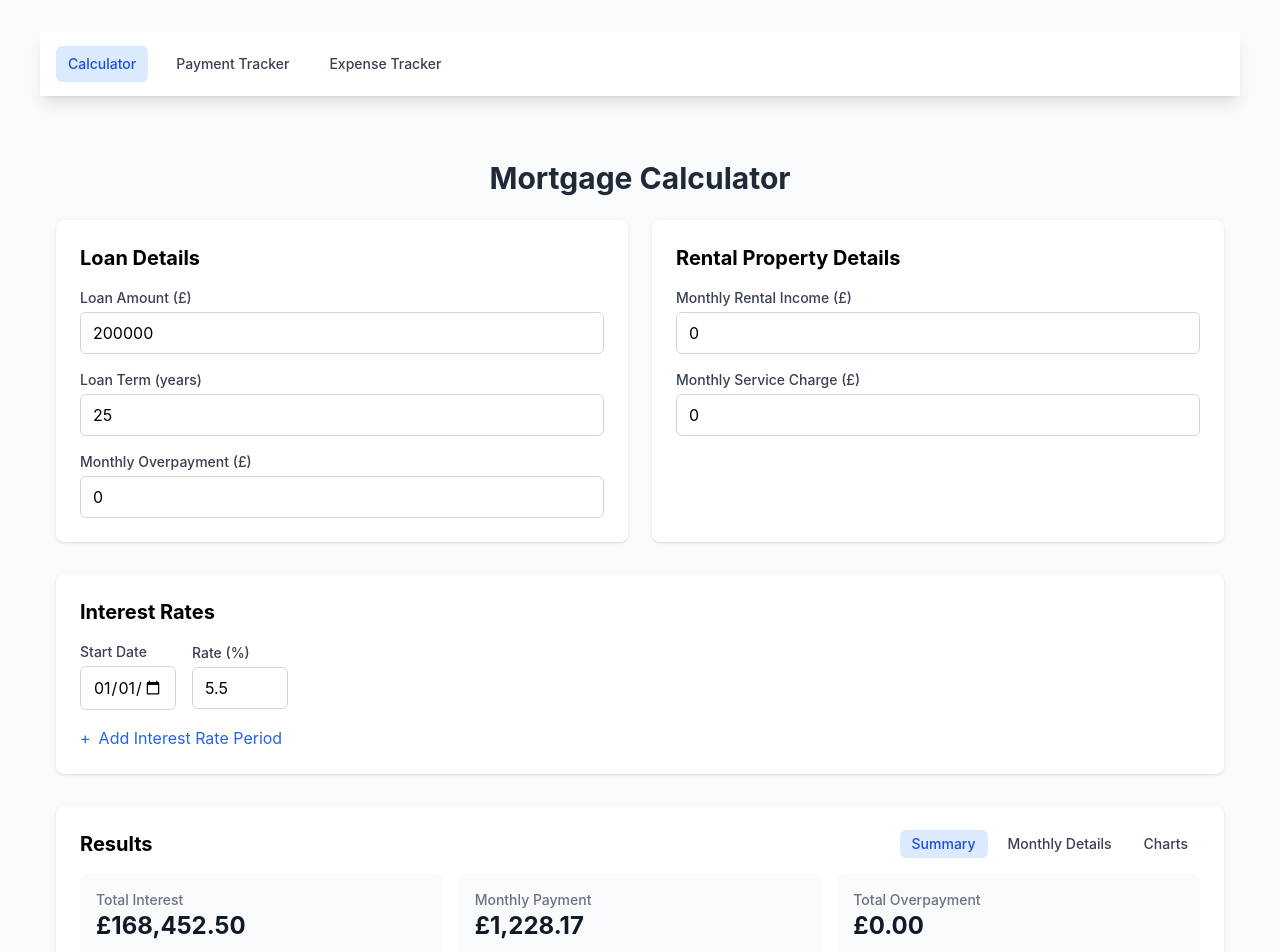
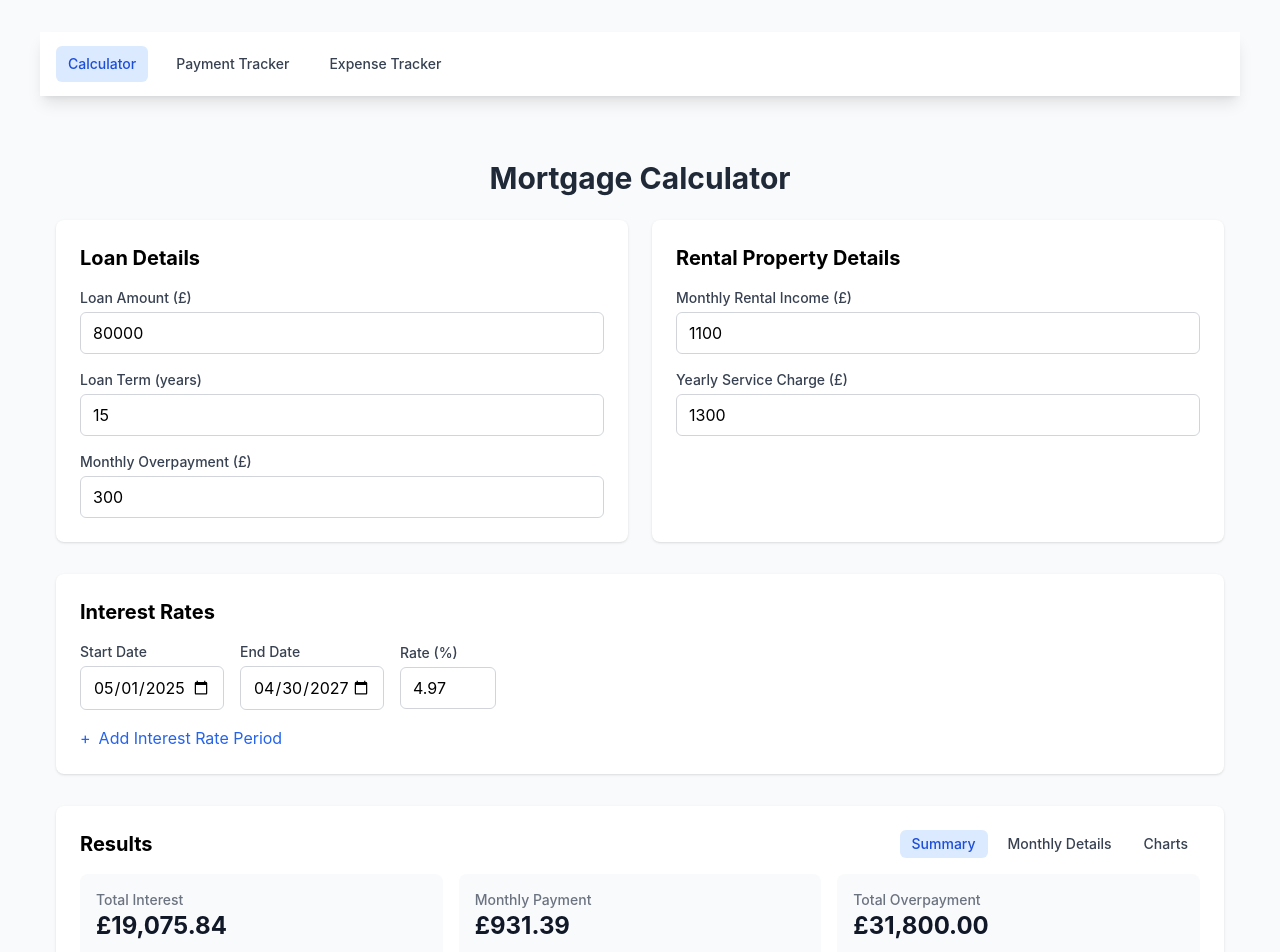
Before and after one commit to jjmountain/mortgage-payment-tracker, a React (Vite) app: page / in a window 1280 px wide. Shown: the top 952 px of the page. Built offline with nearby package versions, Linux system fonts and the light colour scheme.

Commit message:
update defaults

```diff
--- a/src/components/MortgageCalculator.tsx
+++ b/src/components/MortgageCalculator.tsx
@@ -14,6 +14,7 @@ import {
 
 interface InterestRatePeriod {
   startDate: string;
+  endDate: string;
   rate: number;
 }
 
@@ -58,13 +59,17 @@ interface MortgageCalculatorProps {
 }
 
 export const MortgageCalculator: React.FC<MortgageCalculatorProps> = ({ onScheduleUpdate }) => {
-  const [loanAmount, setLoanAmount] = useState<number>(200000);
-  const [loanTerm, setLoanTerm] = useState<number>(25);
-  const [monthlyOverpayment, setMonthlyOverpayment] = useState<number>(0);
-  const [rentalIncome, setRentalIncome] = useState<number>(0);
-  const [serviceCharge, setServiceCharge] = useState<number>(0);
+  const [loanAmount, setLoanAmount] = useState<number>(80000);
+  const [loanTerm, setLoanTerm] = useState<number>(15);
+  const [monthlyOverpayment, setMonthlyOverpayment] = useState<number>(300);
+  const [rentalIncome, setRentalIncome] = useState<number>(1100);
+  const [serviceCharge, setServiceCharge] = useState<number>(1300);
   const [interestRates, setInterestRates] = useState<InterestRatePeriod[]>([
-    { startDate: '2024-01-01', rate: 5.5 }
+    {
+      startDate: '2025-05-01',
+      endDate: '2027-04-30',
+      rate: 4.97
+    }
   ]);
   const [displayMode, setDisplayMode] = useState<'summary' | 'monthly' | 'charts'>('summary');
   const [schedule, setSchedule] = useState<MonthlyPayment[]>([]);
@@ -72,7 +77,7 @@ export const MortgageCalculator: React.FC<MortgageCalculatorProps> = ({ onSchedu
   const [rateData, setRateData] = useState<RateMonthData[]>([]);
   const [yearlyData, setYearlyData] = useState<YearlyData[]>([]);
 
-  const updateInterestRate = (index: number, field: keyof InterestRatePeriod, value: number) => {
+  const updateInterestRate = (index: number, field: keyof InterestRatePeriod, value: any) => {
     const newRates = [...interestRates];
     newRates[index] = { ...newRates[index], [field]: value };
     setInterestRates(newRates);
@@ -80,10 +85,18 @@ export const MortgageCalculator: React.FC<MortgageCalculatorProps> = ({ onSchedu
 
   const addInterestRatePeriod = () => {
     const lastPeriod = interestRates[interestRates.length - 1];
-    const startDate = new Date(new Date(lastPeriod.startDate).setMonth(new Date(lastPeriod.startDate).getMonth() + 24)).toISOString().split('T')[0];
+    const startDate = new Date(lastPeriod.endDate);
+    startDate.setDate(startDate.getDate() + 1);
+    const endDate = new Date(startDate);
+    endDate.setFullYear(endDate.getFullYear() + 2);
+
     setInterestRates([
       ...interestRates,
-      { startDate, rate: 5.5 }
+      {
+        startDate: startDate.toISOString().split('T')[0],
+        endDate: endDate.toISOString().split('T')[0],
+        rate: 4.97
+      }
     ]);
   };
 
@@ -107,10 +120,17 @@ export const MortgageCalculator: React.FC<MortgageCalculatorProps> = ({ onSchedu
     let yearTotalOverpayment = 0;
     let yearCashFlow = 0;
 
-    for (let month = 1; month <= loanTerm * 12; month++) {
+    for (let month = 1; month <= loanTerm * 12 && balance > 0; month++) {
+      // Calculate the current date for this month
+      const currentDate = new Date(currentYear, month - 1, 1);
+
       // Find the applicable interest rate
       const ratePeriod = interestRates.find(
-        period => new Date(period.startDate).getMonth() + 1 === month
+        period => {
+          const startDate = new Date(period.startDate);
+          const endDate = new Date(period.endDate);
+          return currentDate >= startDate && currentDate <= endDate;
+        }
       );
       const rate = ratePeriod ? ratePeriod.rate : interestRates[interestRates.length - 1].rate;
 
@@ -118,21 +138,24 @@ export const MortgageCalculator: React.FC<MortgageCalculatorProps> = ({ onSchedu
       const monthlyRate = rate / 12 / 100;
       const regularPayment = (loanAmount * monthlyRate * Math.pow(1 + monthlyRate, loanTerm * 12)) /
         (Math.pow(1 + monthlyRate, loanTerm * 12) - 1);
-      const totalPayment = regularPayment + monthlyOverpayment;
+
+      // For the final payment, only pay what's left (including interest)
+      const interestPayment = balance * monthlyRate;
+      const remainingBalance = balance + interestPayment;
+      const totalPayment = Math.min(regularPayment + monthlyOverpayment, remainingBalance);
 
       // Calculate interest and principal portions
-      const interestPayment = balance * monthlyRate;
       const principalPayment = totalPayment - interestPayment;
-      const overpayment = monthlyOverpayment;
+      const overpayment = Math.max(0, totalPayment - regularPayment);
 
       // Update balance and totals
-      balance -= principalPayment;
+      balance = Math.max(0, balance - principalPayment);
       totalInterest += interestPayment;
       yearTotalPayment += totalPayment;
       yearTotalPrincipal += principalPayment;
       yearTotalInterest += interestPayment;
       yearTotalOverpayment += overpayment;
-      yearCashFlow += rentalIncome - serviceCharge - totalPayment;
+      yearCashFlow += rentalIncome - (serviceCharge / 12) - totalPayment;
 
       // Add to rate data
       rateData.push({ month: month.toString(), rate });
@@ -149,11 +172,11 @@ export const MortgageCalculator: React.FC<MortgageCalculatorProps> = ({ onSchedu
         regularPayment: regularPayment.toFixed(2),
         overpayment: overpayment.toFixed(2),
         rate: rate.toFixed(2),
-        cashFlow: (rentalIncome - serviceCharge - totalPayment).toFixed(2)
+        cashFlow: (rentalIncome - (serviceCharge / 12) - totalPayment).toFixed(2)
       });
 
       // Yearly summary
-      if (month % 12 === 0 || month === loanTerm * 12) {
+      if (month % 12 === 0 || month === loanTerm * 12 || balance === 0) {
         yearlySummaries.push({
           year: currentYear,
           totalPayment: yearTotalPayment,
@@ -180,6 +203,9 @@ export const MortgageCalculator: React.FC<MortgageCalculatorProps> = ({ onSchedu
         yearTotalOverpayment = 0;
         yearCashFlow = 0;
       }
+
+      // If balance is zero, we're done
+      if (balance === 0) break;
     }
 
     setSchedule(schedule);
@@ -257,7 +283,7 @@ export const MortgageCalculator: React.FC<MortgageCalculatorProps> = ({ onSchedu
 
             <div>
               <label className="block text-sm font-medium text-gray-700 mb-1">
-                Monthly Service Charge (£)
+                Yearly Service Charge (£)
               </label>
               <input
                 type="number"
@@ -282,8 +308,19 @@ export const MortgageCalculator: React.FC<MortgageCalculatorProps> = ({ onSchedu
                 <input
                   type="date"
                   value={period.startDate}
-                  onChange={(e) => updateInterestRate(index, 'startDate', new Date(e.target.value).getTime())}
-                  className="w-24 px-3 py-2 border border-gray-300 rounded-md focus:outline-none focus:ring-2 focus:ring-blue-500"
+                  onChange={(e) => updateInterestRate(index, 'startDate', e.target.value)}
+                  className="w-36 px-3 py-2 border border-gray-300 rounded-md focus:outline-none focus:ring-2 focus:ring-blue-500"
+                />
+              </div>
+              <div>
+                <label className="block text-sm font-medium text-gray-700 mb-1">
+                  End Date
+                </label>
+                <input
+                  type="date"
+                  value={period.endDate}
+                  onChange={(e) => updateInterestRate(index, 'endDate', e.target.value)}
+                  className="w-36 px-3 py-2 border border-gray-300 rounded-md focus:outline-none focus:ring-2 focus:ring-blue-500"
                 />
               </div>
               <div>
@@ -292,7 +329,7 @@ export const MortgageCalculator: React.FC<MortgageCalculatorProps> = ({ onSchedu
                 </label>
                 <input
                   type="number"
-                  step="0.1"
+                  step="0.01"
                   value={period.rate}
                   onChange={(e) => updateInterestRate(index, 'rate', parseFloat(e.target.value))}
                   className="w-24 px-3 py-2 border border-gray-300 rounded-md focus:outline-none focus:ring-2 focus:ring-blue-500"
@@ -434,6 +471,56 @@ export const MortgageCalculator: React.FC<MortgageCalculatorProps> = ({ onSchedu
         {displayMode === 'charts' && (
           <div className="space-y-8">
             <div className="h-80">
+              <h3 className="text-lg font-semibold mb-4">Principal vs Interest Payments (Monthly)</h3>
+              <ResponsiveContainer width="100%" height="100%">
+                <BarChart data={schedule}>
+                  <CartesianGrid strokeDasharray="3 3" />
+                  <XAxis
+                    dataKey="month"
+                    tickFormatter={(month) => {
+                      const year = Math.floor((month - 1) / 12) + new Date().getFullYear();
+                      return month % 12 === 1 ? `${year}` : month;
+                    }}
+                  />
+                  <YAxis />
+                  <Tooltip
+                    formatter={(value: any) => `£${parseFloat(value).toFixed(2)}`}
+                    labelFormatter={(month: any) => {
+                      const year = Math.floor((month - 1) / 12) + new Date().getFullYear();
+                      return `Month ${month} (${year})`;
+                    }}
+                  />
+                  <Legend />
+                  <Bar dataKey="principal" stackId="a" fill="#82ca9d" name="Principal" />
+                  <Bar dataKey="interest" stackId="a" fill="#8884d8" name="Interest" />
+                </BarChart>
+              </ResponsiveContainer>
+            </div>
+
+            <div className="h-80">
+              <h3 className="text-lg font-semibold mb-4">Principal vs Interest Payments (Yearly)</h3>
+              <ResponsiveContainer width="100%" height="100%">
+                <BarChart data={yearlyData}>
+                  <CartesianGrid strokeDasharray="3 3" />
+                  <XAxis
+                    dataKey="year"
+                  />
+                  <YAxis />
+                  <Tooltip
+                    formatter={(value: any) => `£${parseFloat(value).toLocaleString('en-GB', {
+                      minimumFractionDigits: 2,
+                      maximumFractionDigits: 2
+                    })}`}
+                    labelFormatter={(year: any) => `Year ${year}`}
+                  />
+                  <Legend />
+                  <Bar dataKey="principal" stackId="a" fill="#82ca9d" name="Principal" />
+                  <Bar dataKey="interest" stackId="a" fill="#8884d8" name="Interest" />
+                </BarChart>
+              </ResponsiveContainer>
+            </div>
+
+            <div className="h-80">
               <h3 className="text-lg font-semibold mb-4">Interest Rate Changes</h3>
               <ResponsiveContainer width="100%" height="100%">
                 <LineChart data={rateData}>
@@ -448,30 +535,16 @@ export const MortgageCalculator: React.FC<MortgageCalculatorProps> = ({ onSchedu
             </div>
 
             <div className="h-80">
-              <h3 className="text-lg font-semibold mb-4">Yearly Breakdown</h3>
-              <ResponsiveContainer width="100%" height="100%">
-                <BarChart data={yearlyData}>
-                  <CartesianGrid strokeDasharray="3 3" />
-                  <XAxis dataKey="year" />
-                  <YAxis />
-                  <Tooltip />
-                  <Legend />
-                  <Bar dataKey="payment" fill="#8884d8" name="Total Payment" />
-                  <Bar dataKey="interest" fill="#82ca9d" name="Interest" />
-                  <Bar dataKey="principal" fill="#ffc658" name="Principal" />
-                  <Bar dataKey="overpayment" fill="#ff7300" name="Overpayment" />
-                </BarChart>
-              </ResponsiveContainer>
-            </div>
-
-            <div className="h-80">
               <h3 className="text-lg font-semibold mb-4">Cash Flow Over Time</h3>
               <ResponsiveContainer width="100%" height="100%">
-                <LineChart data={yearlyData}>
+                <LineChart data={schedule}>
                   <CartesianGrid strokeDasharray="3 3" />
-                  <XAxis dataKey="year" />
+                  <XAxis dataKey="month" />
                   <YAxis />
-                  <Tooltip />
+                  <Tooltip
+                    formatter={(value: any) => `£${parseFloat(value).toFixed(2)}`}
+                    labelFormatter={(label: any) => `Month ${label}`}
+                  />
                   <Legend />
                   <Line type="monotone" dataKey="cashFlow" stroke="#ff7300" name="Cash Flow" />
                 </LineChart>
```
